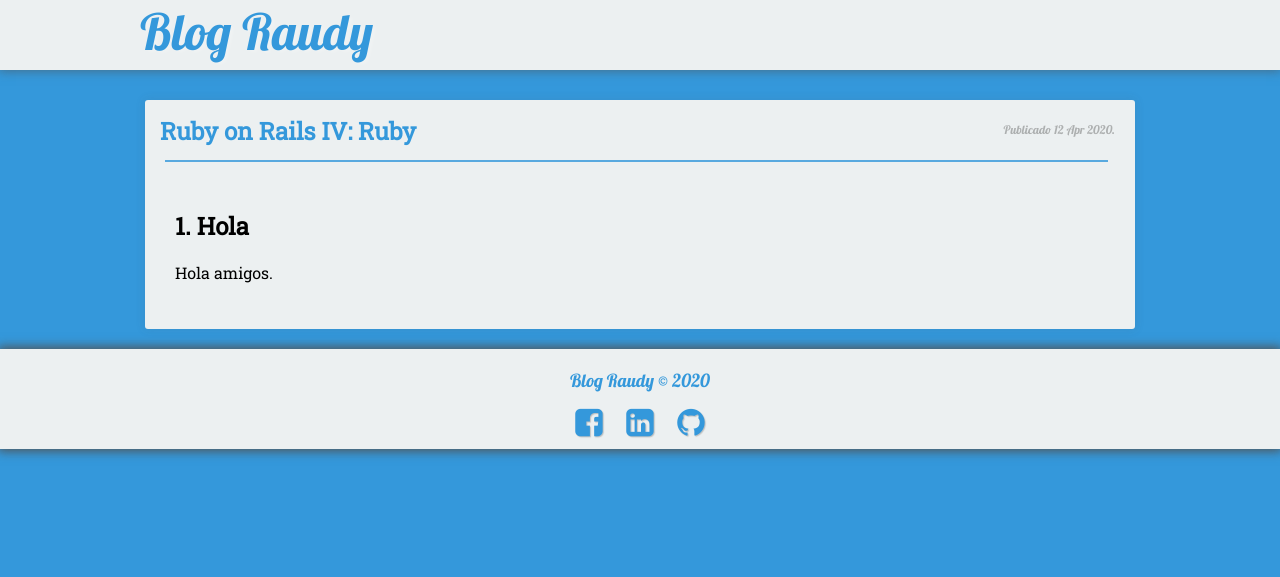
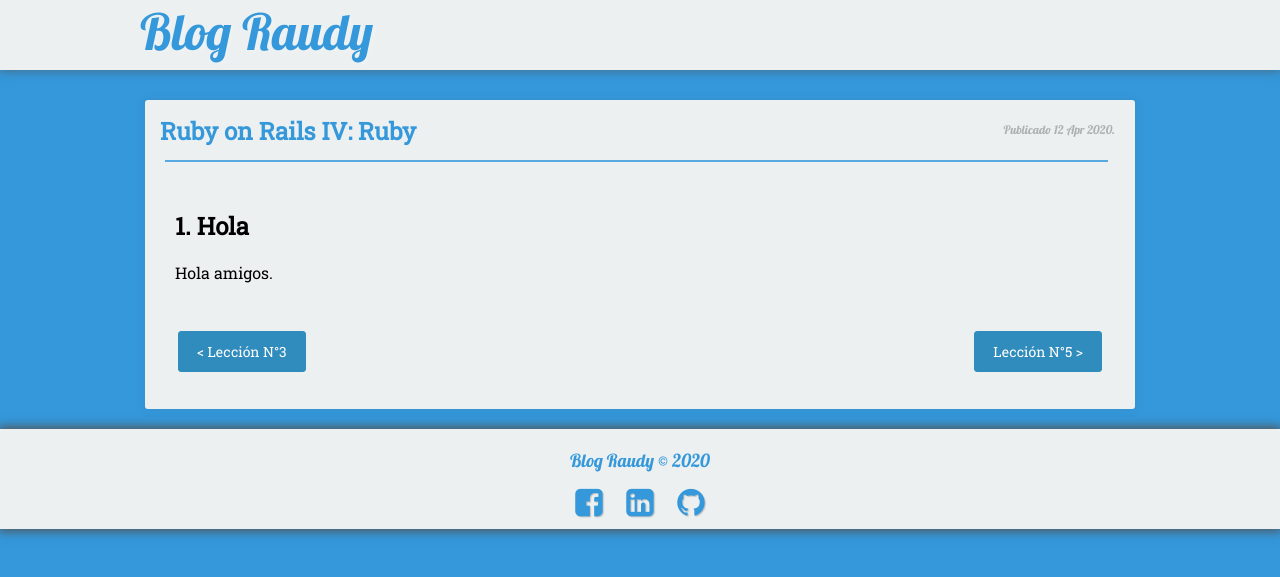
Before and after one commit to nisoto/Blog-anterior-2.0, a Jekyll site: the page built from _posts/2020-04-12-rails-iv-ruby-en-detalle.md, in a window 1280 px wide. Shown: the top 577 px of the page. Built offline with Jekyll 4.4.1, drawn with Linux system fonts in a browser that asks for light colours; nearby versions of some CDN libraries; part of the change alters nothing that is shown.

Commit message:
Update 2020-04-12-rails-iv-ruby-en-detalle.md

```diff
--- a/_posts/2020-04-12-rails-iv-ruby-en-detalle.md
+++ b/_posts/2020-04-12-rails-iv-ruby-en-detalle.md
@@ -9,3 +9,7 @@ tags: [rails]
 ## 1. Hola
 
 Hola amigos.
+
+|     |     |
+|:----|----:|
+| [< Lección N°3](https://nisoto.github.io/rails-iii-instalacion/){: .btn .btn-info} | [Lección N°5 >](https://nisoto.github.io/rails-v-git-en-detalle/){: .btn .btn-info} |
```
